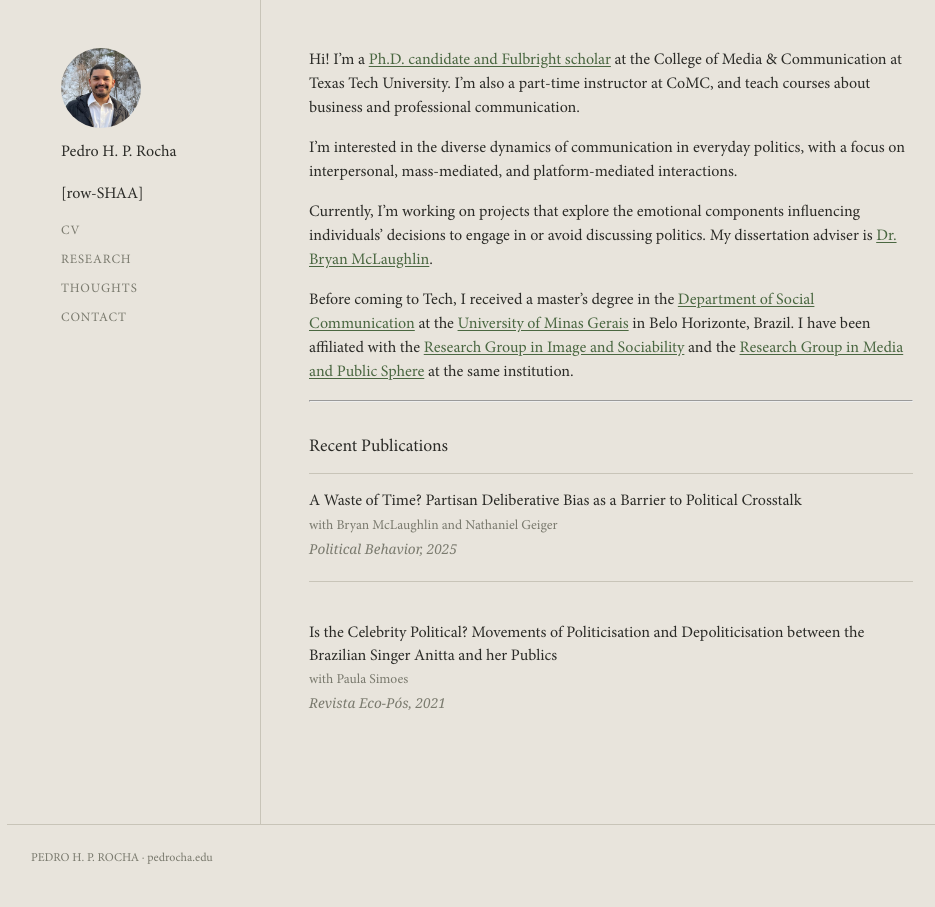
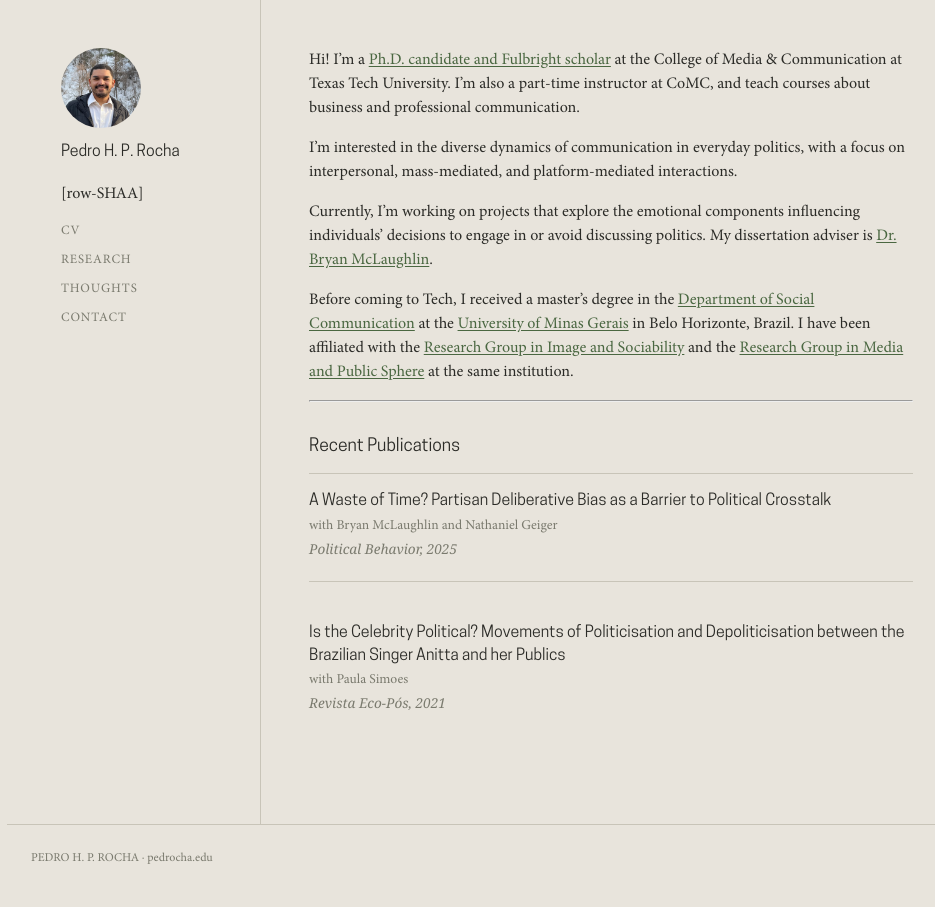
Before and after one commit to pedrohprocha/pedrohprocha.github.io, a Jekyll site: the page built from index.md, in a window 1280 px wide. Shown: the whole page, without its empty margins (153-1088 px from the left). Built offline with Jekyll 4.4.1, drawn with Linux system fonts in a browser that asks for light colours; some web fonts are replaced.

Commit message:
change typeface

```diff
--- a/assets/css/main.css
+++ b/assets/css/main.css
@@ -22,6 +22,33 @@
     font-weight: 700;
     font-style: italic;
 }
+@font-face {
+    font-family: "Cooper Hewitt";
+    src: url("/assets/fonts/CooperHewitt-Book.otf") format("opentype");
+    font-weight: 400;
+    font-style: normal;
+}
+
+@font-face {
+    font-family: "Cooper Hewitt";
+    src: url("/assets/fonts/CooperHewitt-BookItalic.otf") format("opentype");
+    font-weight: 400;
+    font-style: italic;
+}
+
+@font-face {
+    font-family: "Cooper Hewitt";
+    src: url("/assets/fonts/CooperHewitt-Medium.otf") format("opentype");
+    font-weight: 500;
+    font-style: normal;
+}
+
+@font-face {
+    font-family: "Cooper Hewitt";
+    src: url("/assets/fonts/CooperHewitt-Bold.otf") format("opentype");
+    font-weight: 700;
+    font-style: normal;
+}
 
 /* ── Variables ───────────────────────────────────────────── */
 :root {
@@ -31,7 +58,7 @@
     --border: #c8c4b8;
     --bg: #e8e4dc;
     --font-body: "Minion Pro", Georgia, serif;
-    --font-heading: "Minion Pro", Georgia, serif;
+    --font-heading: "Cooper Hewitt", sans-serif;
     --sidebar-w: 200px;
 }
 
```
Also changed, not shown: assets/fonts/CooperHewitt-Bold.otf (added), assets/fonts/CooperHewitt-BoldItalic.otf (added), assets/fonts/CooperHewitt-Book.otf (added), assets/fonts/CooperHewitt-BookItalic.otf (added), assets/fonts/CooperHewitt-Heavy.otf (added), assets/fonts/CooperHewitt-HeavyItalic.otf (added), assets/fonts/CooperHewitt-Light.otf (added), assets/fonts/CooperHewitt-LightItalic.otf (added), assets/fonts/CooperHewitt-Medium.otf (added), assets/fonts/CooperHewitt-MediumItalic.otf (added), assets/fonts/CooperHewitt-Semibold.otf (added), assets/fonts/CooperHewitt-SemiboldItalic.otf (added), assets/fonts/CooperHewitt-Thin.otf (added), assets/fonts/CooperHewitt-ThinItalic.otf (added).
